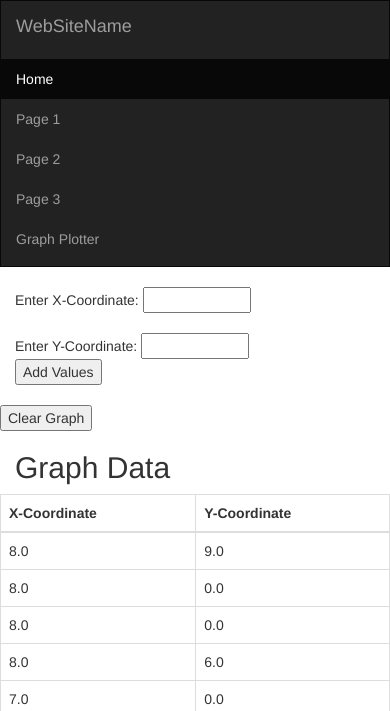
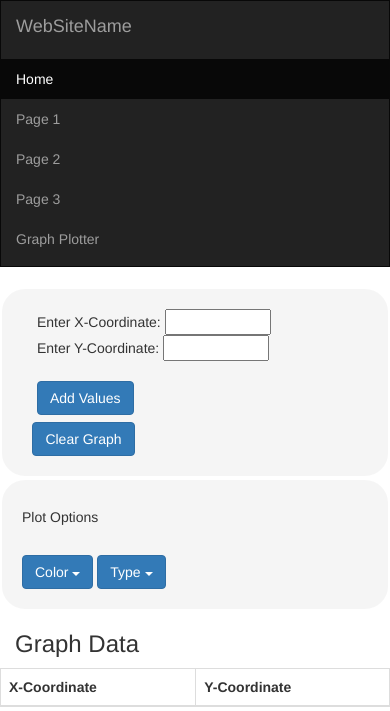
Before and after one commit to SabaSiddiqi/sabasiddiqi, a Django app: page /home/graphplotter/ in a window 390 px wide. Shown: the top 711 px of that part. Run offline with Django 3.2, Linux system fonts and the light colour scheme; data comes from the database, SQL or seed files in the repository; data that the repository does not hold is empty; the page is wider than the window, and the part outside it is not shown; some libraries are stand-ins or nearby versions; grey boxes are pictures that could not be loaded.

Commit message:
v1 - Layout, Int to Float, And Buttons Done

```diff
--- a/home/forms.py
+++ b/home/forms.py
@@ -7,8 +7,8 @@ class GraphInputForm(forms.ModelForm):
         model = GraphInput
         fields = ['x','y']
         widgets = {
-            'x': forms.TextInput(attrs={'size':'10','maxlength':'3'}),
-            'y': forms.TextInput(attrs={'size':'10', 'maxlength':'3'})
+            'x': forms.TextInput(attrs={'type': 'number','id':'form_homework','min': '-1000.00','max':'1000.00','step':'0.01'}),
+            'y': forms.TextInput(attrs={'type': 'number','id':'form_homework','min': '-1000.00','max':'1000.00','step':'0.01'})
         }
 
 
--- a/home/models.py
+++ b/home/models.py
@@ -15,8 +15,8 @@ from django.db import models
 
 
 class GraphInput(models.Model):
-    x = models.IntegerField()
-    y = models.IntegerField()
+    x = models.FloatField()
+    y = models.FloatField()
 
     #def __str__(self):
         #template = '{0.x} {0.y}'
--- a/home/static/home/style.css
+++ b/home/static/home/style.css
@@ -1,18 +1,15 @@
-.blue {
-  background-color: green;
+.b-set{
+    border-style:solid;
+    border-color:white;
+    padding:20px;
+    border-width:2px;
+    background-color:WhiteSmoke;
+    border-radius:25px;
 }
 
-.br {
-      border-style: solid;
-      border-width: 1px;
-}
-
-.lol {
-    background-color:blue;
-}
 .table-wrapper-scroll-y {
   display: block;
-  max-height: 400px;
+  max-height: 300px;
   overflow-y: auto;
   -ms-overflow-style: -ms-autohiding-scrollbar;
 }
--- a/home/templates/home/plot.html
+++ b/home/templates/home/plot.html
@@ -1,32 +1,64 @@
 {% extends 'home/base.html' %}
 {% block content %}
 
-<div class="container">
+<div class="container" >
 
     <div class="row">
-        <div class="col-md-6 hello">
+        <div class="col-md-6" name="left-side">
 
             <div class="row">
-                <form method="post">{% csrf_token %}
+
+                <div class="col-md-8 b-set">
+
+                    <form method="post">{% csrf_token %}
                     <div class="col-md-6">
                         Enter X-Coordinate:  {{form.x}}
-                        <br>
                         <br>
                         Enter Y-Coordinate:  {{form.y}}
                     </div>
                     <div class="col-md-6">
-                        <button type="submit" name="add">Add Values</button>
                         <br>
-                        <br>
+                        <button type="submit" name="add" class="btn btn-primary">Add Values</button>
                     </div>
-                </form >
-                <form method="get">{% csrf_token %}
-                    <button type="submit" name="clear">Clear Graph</button>
-                </form>
+                     </form >
+                    <form method="get">{% csrf_token %}
+                    <button type="submit" name="clear" style="margin-left:3%;margin-top:2%;" class="btn btn-primary">Clear Graph</button>
+                    </form>
+
+                </div>
+
+                <div class="col-md-4 b-set">
+
+                    <form method = "post" action = ".">{% csrf_token %}
+                    <h5> Plot Options </h5><br>
+                    <div class="btn-group">
+                        <button type="button" class="btn btn-primary btn-dark btn-block dropdown-toggle" data-toggle="dropdown"> Color <span class="caret"></span></button>
+                        <ul class="dropdown-menu" role="menu">
+                            <li><button  type = "submit"  name="colors" value="black" class="btn btn-link"> Black </button></li>
+                            <li><button  type = "submit"  name="colors" value="blue" class="btn btn-link"> Blue </button></li>
+                            <li><button  type = "submit"  name="colors" value="red" class="btn btn-link"> Red </button></li>
+                            <li><button  type = "submit"  name="colors" value="green" class="btn btn-link"> Green </button></li>
+                            <li><button  type = "submit"  name="colors" value="cyan" class="btn btn-link"> Cyan </button></li>
+                            <li><button  type = "submit"  name="colors" value="magenta" class="btn btn-link"> Magenta </button></li>
+                            <li><button  type = "submit"  name="colors" value="Yellow" class="btn btn-link"> Yellow </button></li>
+                        </ul>
+                    </div>
+                    <div class="btn-group">
+                        <button type="button" class="btn btn-primary btn-block dropdown-toggle" data-toggle="dropdown"> Type <span class="caret"></span></button>
+                        <ul class="dropdown-menu" role="menu">
+                            <li><button  type = "submit"  name="types" value="line" class="btn btn-link"> Line </button></li>
+                            <li><button  type = "submit"  name="types" value="scatter" class="btn btn-link"> Scatter </button></li>
+                        </ul>
+                    </div>
+                    </form>
+
+                </div>
+
             </div>
 
-            <h2>Graph Data</h2>
-            <div class="row table-wrapper-scroll-y">
+            <h3>Graph Data</h3>
+
+            <div class="row table-wrapper-scroll-y" name="data-table">
                 {% csrf_token %}
                     <table class="table table-bordered ">
                         <thead>
@@ -46,31 +78,13 @@
                     </table>
             </div>
 
-            <div class="row">
-                <form method = "post" action = ".">{% csrf_token %}
-                <select name = "colors" >
-                    <option value="r">Red</option>
-                    <option value="b">Blue</option>
-                    <option value="g">Green</option>
-                    <option value="c">Cyan</option>
-                    <option value="m">Magenta</option>
-                    <option value="y">Yellow</option>
-                    <option value="k">Black</option>
-                    <option value="w">White</option>
-                </select>
-                <button  type = "submit" > Select </button>
+        </div>
 
-                <select name = "types" >
-                    <option value="line">Line</option>
-                    <option value="scatter">Scatter</option>
-                </select>
-                <button  type = "submit"  name="droplist" > Select </button>
-                </form>
-            </div>
-        </div>
-        <div class="col-md-6 hello">
+
+        <div class="col-md-6">
             <img src="/home/img.png/">
         </div>
+
     </div>
 
 </div>
--- a/home/views.py
+++ b/home/views.py
@@ -23,7 +23,7 @@ def graphplotter(request):
             print('Form is valid')
             form.save()
 
-    if request.method == 'GET' and 'clear' in request.GET:
+    if request.method == 'GET':
         GraphInput.objects.all().delete()
         print('Clear Data')
 
--- a/sabasiddiqi/settings.py
+++ b/sabasiddiqi/settings.py
@@ -25,7 +25,7 @@ SECRET_KEY = '#)x#4getkf_3k9fju)=_&u7(gsx787scrc-nhwaoh&19gj#uoc'
 # SECURITY WARNING: don't run with debug turned on in production!
 DEBUG = True
 
-ALLOWED_HOSTS = []
+ALLOWED_HOSTS = ['sabasiddiqi.pythonanywhere.com']
 
 
 # Application definition
```
Also changed, not shown: db.sqlite3.
